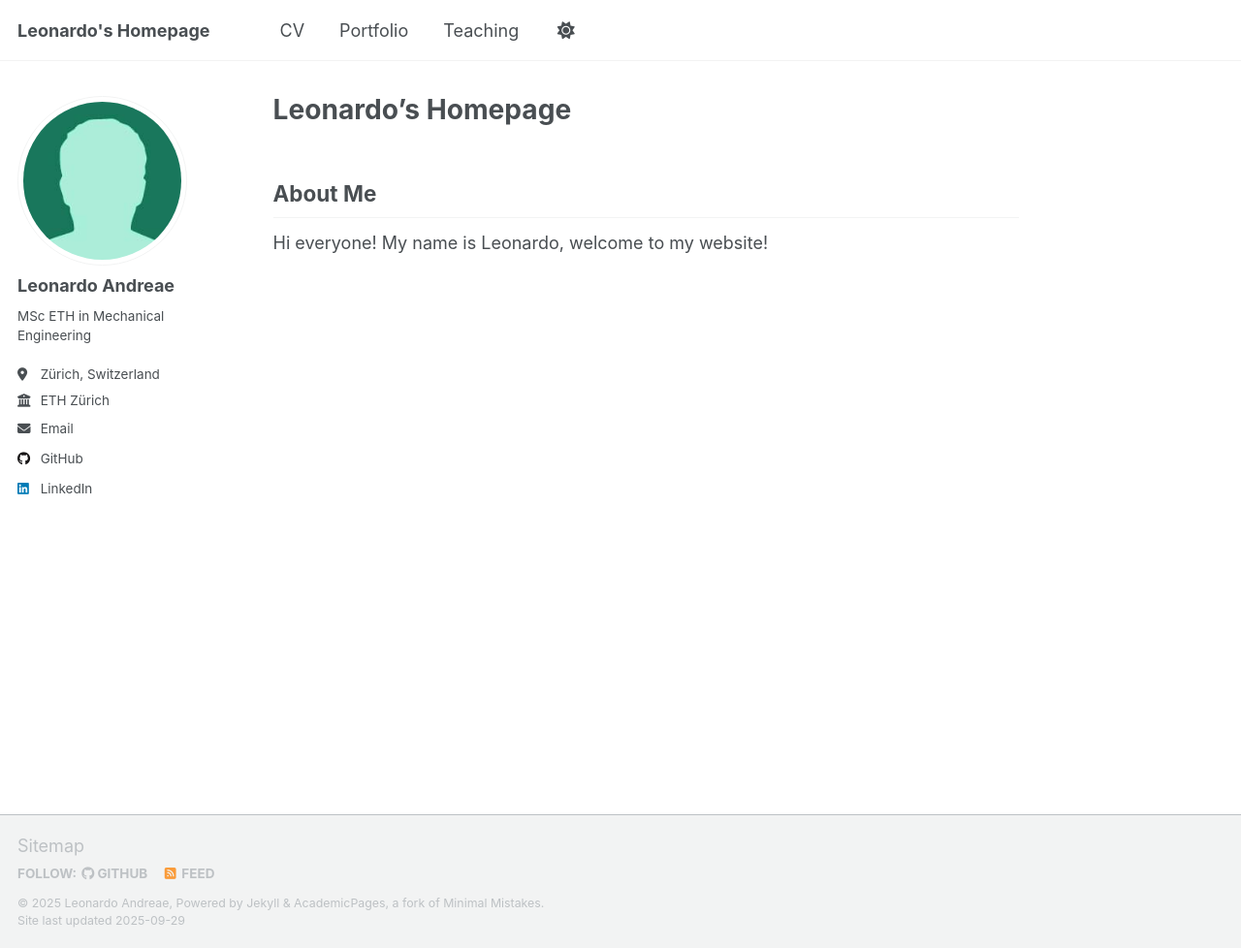
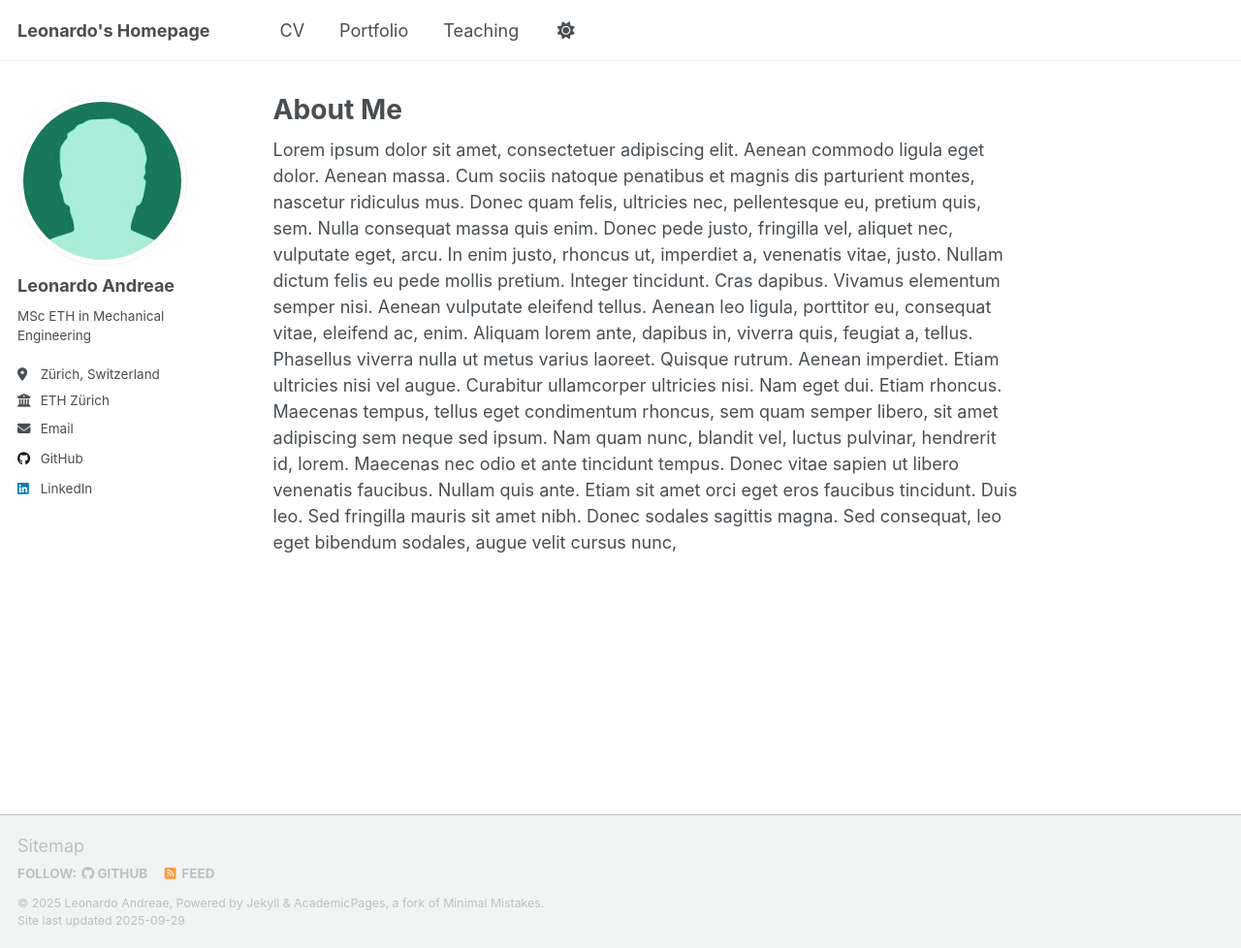
Before and after one commit to leonardoandreae/leonardoandreae.github.io, a Jekyll site: the page built from _pages/about.md, in a window 1280 px wide and 978 px high. Shown: the whole window at 97% size. Built offline with Jekyll 4.4.1, drawn with Linux system fonts in a browser that asks for light colours; a script that is not in the unit is left out.

Commit message:
added cv

```diff
--- a/_data/navigation.yml
+++ b/_data/navigation.yml
@@ -15,7 +15,7 @@ main:
   #   url: /talks/
 
   - title: "CV"
-    url: /cv/
+    url: /files/CV_040725.pdf
 
   - title: "Portfolio"
     url: /portfolio/
--- a/_pages/about.md
+++ b/_pages/about.md
@@ -1,13 +1,10 @@
 ---
 permalink: /
-title: "Leonardo's Homepage"
+title: "About Me"
 author_profile: true
 redirect_from:
   - /about/
   - /about.html
 ---
 
-## About Me
-
-Hi everyone!
-My name is Leonardo, welcome to my website!
+Lorem ipsum dolor sit amet, consectetuer adipiscing elit. Aenean commodo ligula eget dolor. Aenean massa. Cum sociis natoque penatibus et magnis dis parturient montes, nascetur ridiculus mus. Donec quam felis, ultricies nec, pellentesque eu, pretium quis, sem. Nulla consequat massa quis enim. Donec pede justo, fringilla vel, aliquet nec, vulputate eget, arcu. In enim justo, rhoncus ut, imperdiet a, venenatis vitae, justo. Nullam dictum felis eu pede mollis pretium. Integer tincidunt. Cras dapibus. Vivamus elementum semper nisi. Aenean vulputate eleifend tellus. Aenean leo ligula, porttitor eu, consequat vitae, eleifend ac, enim. Aliquam lorem ante, dapibus in, viverra quis, feugiat a, tellus. Phasellus viverra nulla ut metus varius laoreet. Quisque rutrum. Aenean imperdiet. Etiam ultricies nisi vel augue. Curabitur ullamcorper ultricies nisi. Nam eget dui. Etiam rhoncus. Maecenas tempus, tellus eget condimentum rhoncus, sem quam semper libero, sit amet adipiscing sem neque sed ipsum. Nam quam nunc, blandit vel, luctus pulvinar, hendrerit id, lorem. Maecenas nec odio et ante tincidunt tempus. Donec vitae sapien ut libero venenatis faucibus. Nullam quis ante. Etiam sit amet orci eget eros faucibus tincidunt. Duis leo. Sed fringilla mauris sit amet nibh. Donec sodales sagittis magna. Sed consequat, leo eget bibendum sodales, augue velit cursus nunc,
```
Also changed, not shown: 1 other file.
